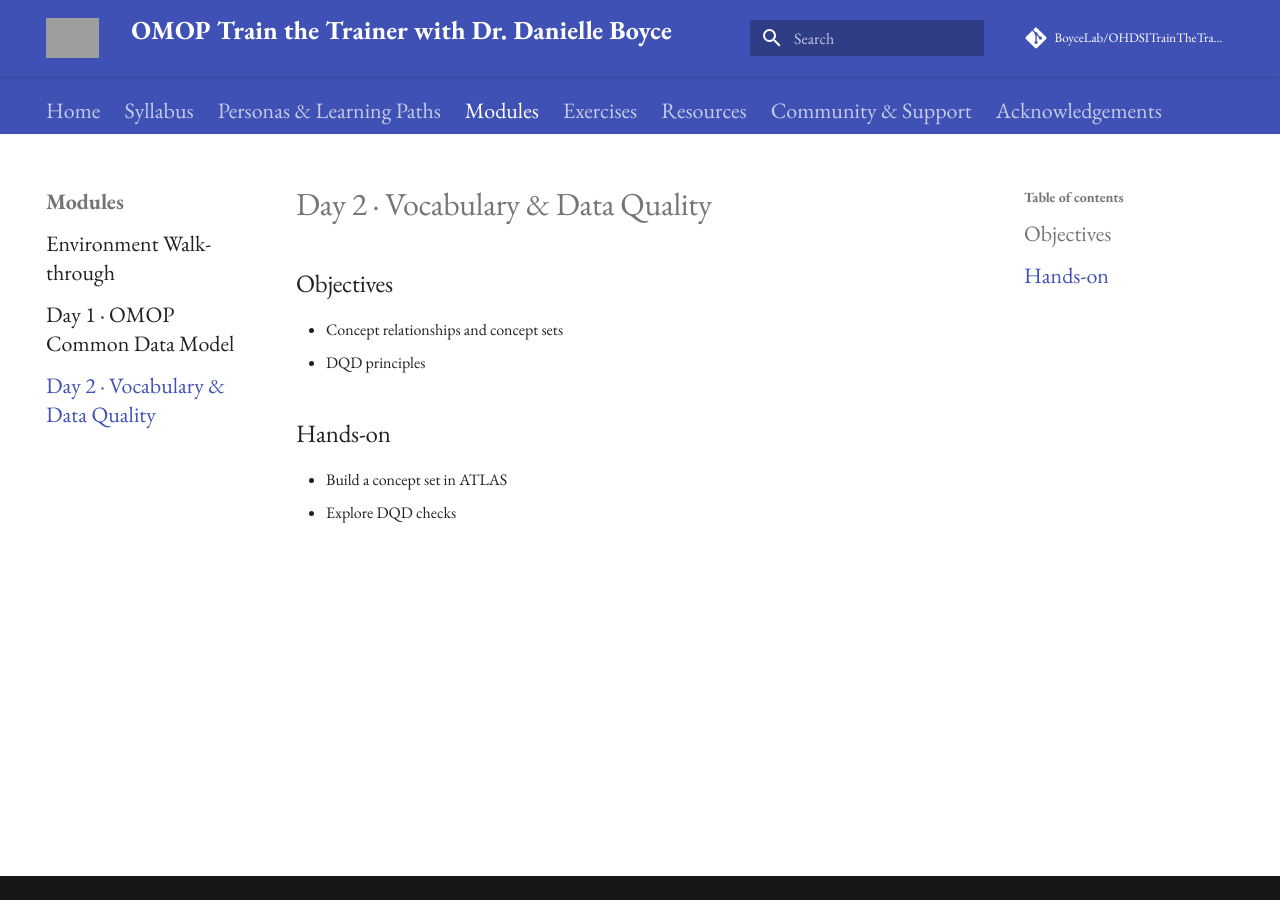
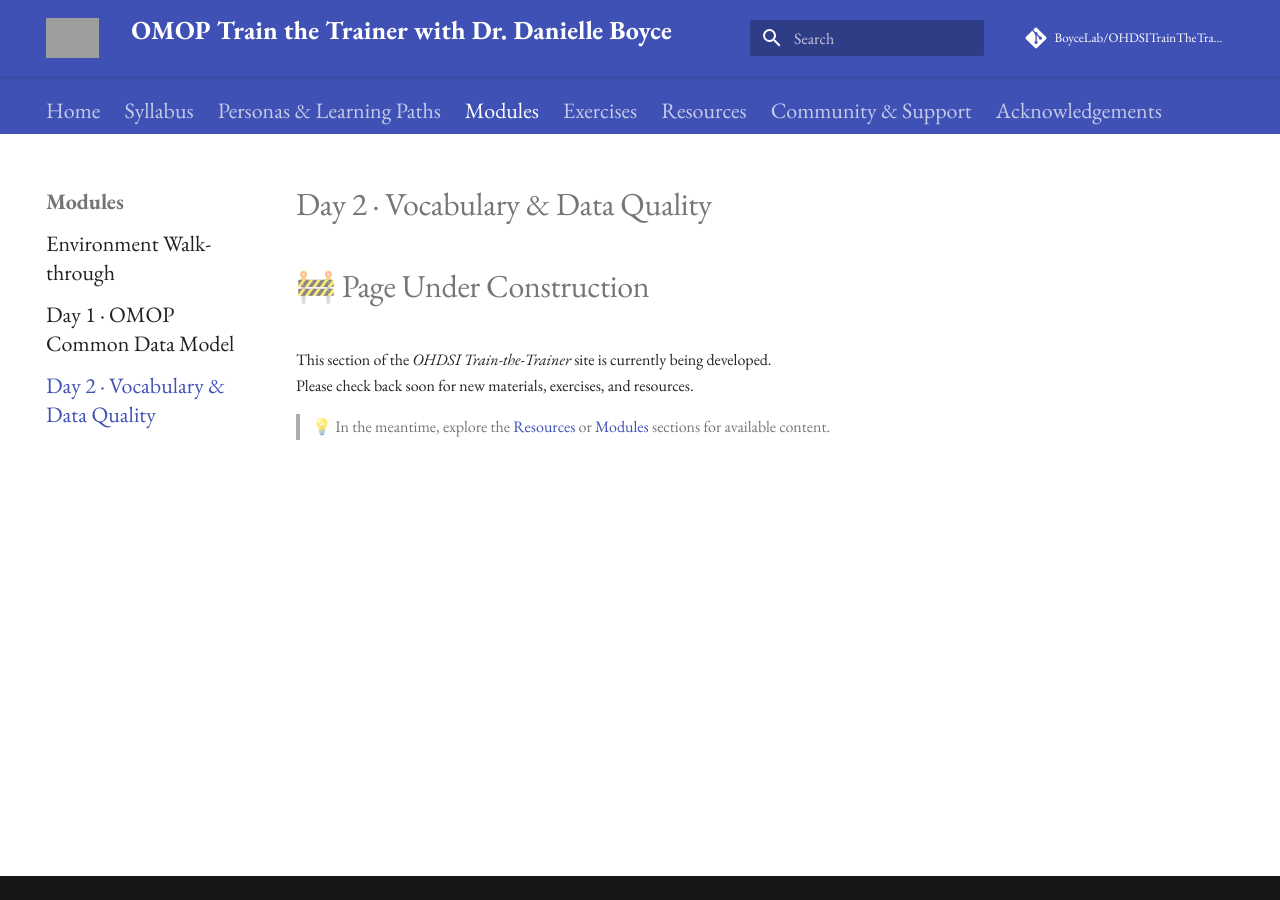
Before and after one commit to BoyceLab/OHDSITrainTheTrainer-6WK, an MkDocs documentation site: the page built from docs/modules/day-02-vocab-dqd.md, in a window 1280 px wide. Built offline with MkDocs 1.6.1 and Material for MkDocs 9.7.7, drawn with Linux system fonts in a browser that asks for light colours; comment, search, counter and statistics services are not loaded; grey boxes are pictures that could not be loaded.

Commit message:
Update day-02-vocab-dqd.md

```diff
--- a/docs/modules/day-02-vocab-dqd.md
+++ b/docs/modules/day-02-vocab-dqd.md
@@ -1,11 +1,9 @@
 # Day 2 · Vocabulary & Data Quality
 
 
-## Objectives
-- Concept relationships and concept sets
-- DQD principles
+# 🚧 Page Under Construction
 
+This section of the *OHDSI Train-the-Trainer* site is currently being developed.
+Please check back soon for new materials, exercises, and resources.
 
-## Hands-on
-- Build a concept set in ATLAS
-- Explore DQD checks
+> 💡 In the meantime, explore the [Resources](../resources.md) or [Modules](../modules/day-01-omop-cdm.md) sections for available content.
```
